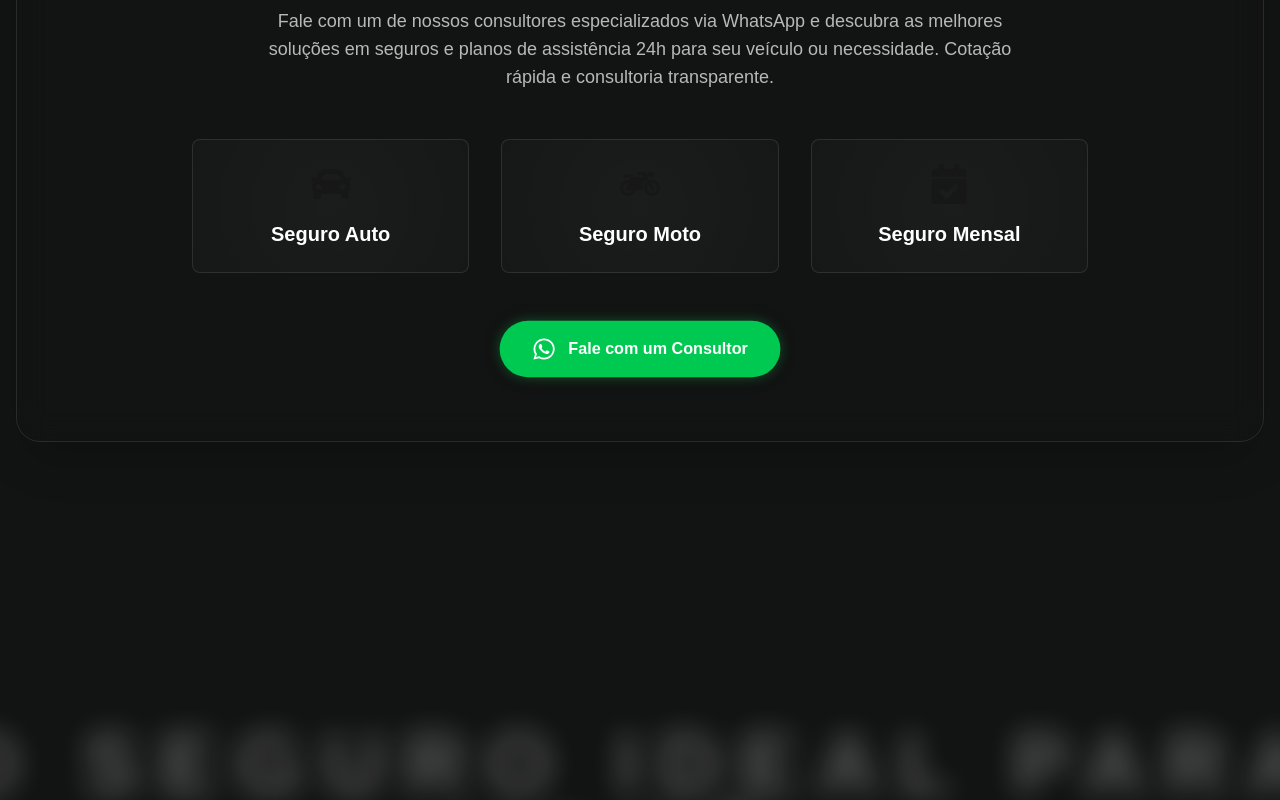
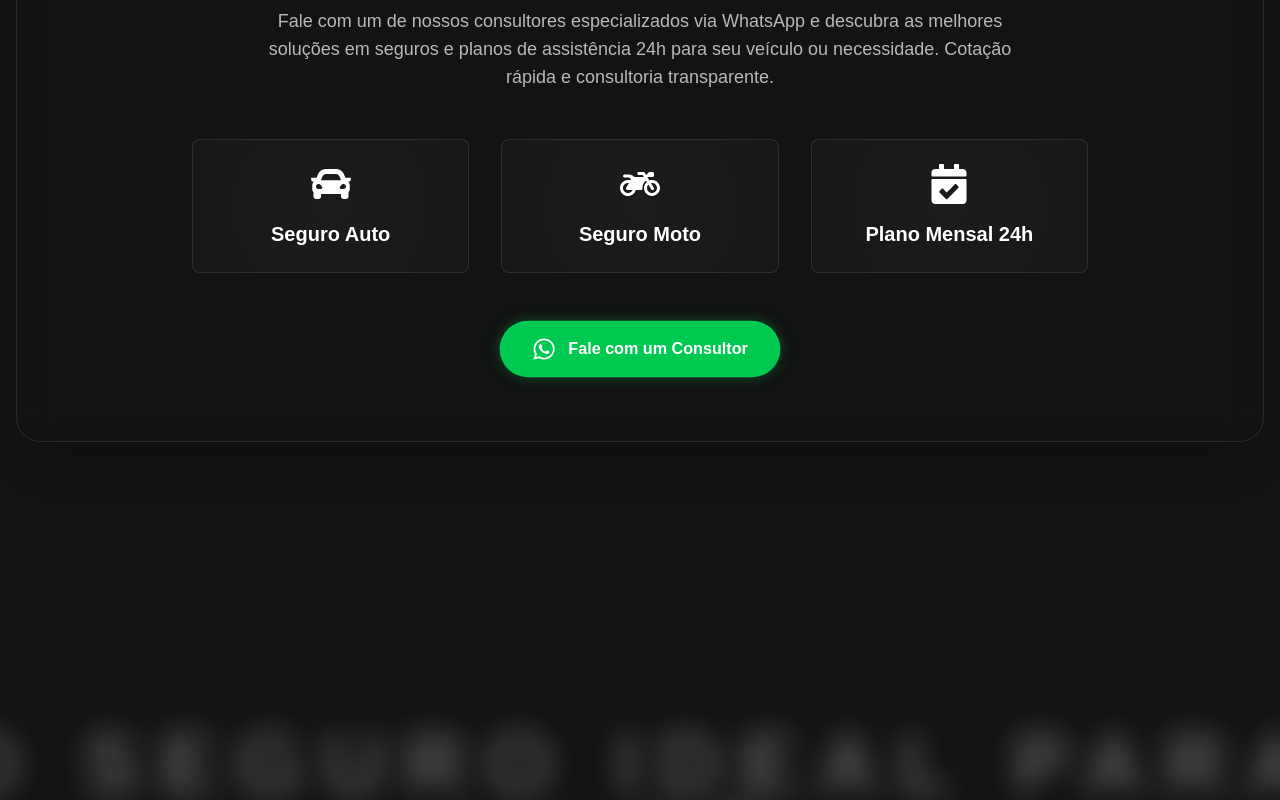
Before and after one commit to gsPatrick/loyds-Seguro, a Next.js app: page /seguros in a window 1280 px wide. Shown: the part 2280-3080 px from the top of the page. Built offline with nearby package versions, Linux system fonts and the light colour scheme.

Commit message:
import novo

```diff
--- a/componentsSeguros/CTA/WhatsAppCTA.js
+++ b/componentsSeguros/CTA/WhatsAppCTA.js
@@ -7,7 +7,6 @@ import { FaWhatsapp, FaCar, FaMotorcycle, FaCalendarCheck } from 'react-icons/fa
 import { gsap } from 'gsap';
 
 // --- Componente auxiliar para exibir um serviço com o estilo de card interativo ---
-// Este componente agora só define as VARIANTS e o estilo, sem whileInView/initial próprios
 const ServiceDisplayCard = ({ icon, title, index }) => {
     const cardRef = useRef(null);
     const handleMouseMove = (e) => {
@@ -23,19 +22,16 @@ const ServiceDisplayCard = ({ icon, title, index }) => {
      };
 
     // Variantes para a animação de entrada no scroll (staggered)
-    // initial={{ opacity: 0, y: 30 }} e animate={{ opacity: 1, y: 0 }}
-    // Serão aplicados IMPLICITAMENTE pelo staggerChildren do pai
     const cardVariants = {
         hidden: { opacity: 0, y: 30 },
-        visible: { opacity: 1, y: 0, transition: { duration: 0.6, ease: 'easeOut', delay: index * 0.1 } }, // Usa o index para o delay
+        visible: { opacity: 1, y: 0, transition: { duration: 0.6, ease: 'easeOut', delay: index * 0.1 } },
     };
 
     return (
         <motion.div
             ref={cardRef}
-            variants={cardVariants} // Aplica as variantes de animação
-             // REMOVIDO: initial="hidden" e whileInView="visible" daqui
-            className="flex flex-col items-center p-6 rounded-lg relative overflow-hidden h-full" // Adicionado h-full para uniformidade, relative overflow-hidden
+            variants={cardVariants}
+            className="flex flex-col items-center p-6 rounded-lg relative overflow-hidden h-full"
              style={{
                 border: '1px solid rgba(255, 255, 255, 0.1)',
                 background: 'radial-gradient(400px circle at var(--mouse-x, 50%) var(--mouse-y, 50%), rgba(255, 255, 255, 0.04), transparent 80%)',
@@ -47,7 +43,8 @@ const ServiceDisplayCard = ({ icon, title, index }) => {
             whileHover={{ boxShadow: '0 0 20px rgba(255, 255, 255, 0.08)' }}
         >
             {/* Conteúdo do card */}
-            <div className="mb-4 text-lo-peach relative z-10">
+            {/* CORRIGIDO: Alterado text-lo-peach para text-white */}
+            <div className="mb-4 text-white relative z-10">
                 {icon}
             </div>
             <span className="text-xl font-bold text-white relative z-10">{title}</span>
@@ -86,11 +83,9 @@ const WhatsAppCTAGeneral = () => {
   const services = [
     { icon: <FaCar size={40} />, title: 'Seguro Auto' },
     { icon: <FaMotorcycle size={40} />, title: 'Seguro Moto' },
-    { icon: <FaCalendarCheck size={40} />, title: 'Seguro Mensal' },
+    { icon: <FaCalendarCheck size={40} />, title: 'Plano Mensal 24h' },
   ];
 
-  // As variants Framer Motion para o contêiner principal (a caixa com blur)
-  // Esta div controlará QUANDO a animação da seção começa
   const containerVariants = {
     hidden: { opacity: 0, y: 50 },
     visible: {
@@ -99,19 +94,16 @@ const WhatsAppCTAGeneral = () => {
       transition: {
         duration: 0.8,
         ease: 'circOut',
-        // Removendo 'when: "beforeChildren"' para simplificar, o stagger já gerencia a ordem
       },
     },
   };
 
-  // Variants para o contêiner do grid (apenas para o stagger dos filhos)
-  // Esta div controlará COMO os filhos (os cards) animam em relação a ela
   const gridContainerVariants = {
-     hidden: { opacity: 0 }, // Estado inicial padrão para os filhos antes do stagger começar
+     hidden: { opacity: 0 },
      visible: {
-        opacity: 1, // Garante que o grid esteja visível
+        opacity: 1,
         transition: {
-           staggerChildren: 0.15, // Atraso entre a animação de cada card ServiceDisplayCard
+           staggerChildren: 0.15,
         },
      },
   };
@@ -121,7 +113,7 @@ const WhatsAppCTAGeneral = () => {
     <section className="py-24 sm:py-32" style={{ backgroundColor: '#121313' }}>
       <div className="container mx-auto px-4 text-center">
         <motion.div
-          variants={containerVariants} // Animação de entrada do contêiner principal
+          variants={containerVariants}
           initial="hidden"
           whileInView="visible"
           viewport={{ once: true, amount: 0.3 }}
@@ -135,30 +127,22 @@ const WhatsAppCTAGeneral = () => {
             e planos de assistência 24h para seu veículo ou necessidade. Cotação rápida e consultoria transparente.
           </p>
 
-          {/* Grid mostrando os serviços - AGORA USA O NOVO COMPONENTE ServiceDisplayCard */}
-          {/* Este contêiner controla o stagger dos cards internos */}
           <motion.div
              className="grid grid-cols-1 md:grid-cols-3 gap-8 w-full max-w-4xl mb-12"
-             variants={gridContainerVariants} // Usa as variants para o stagger
-             initial="hidden" // Define o estado inicial do grid (e seus filhos) como hidden
-             animate="visible" // Anima o grid (e seus filhos via stagger) para visible
-             // REMOVIDO: whileInView e viewport daqui. A animação agora é disparada quando o contêiner PAI entra na view.
-             // Pode ser necessário adicionar whileInView e viewport AQUI se quiser que APENAS o grid anime
-             // quando ele mesmo entra na view, independente do pai.
-             // Mantendo a animação disparada pelo pai por enquanto, parece ser a intenção.
-             // Se quiser que o grid anime *independente* do pai, adicione whileInView={{ opacity: 1 }} e viewport={{ once: true, amount: 0.3 }} aqui.
+             variants={gridContainerVariants}
+             initial="hidden"
+             animate="visible"
           >
             {services.map((service, index) => (
               <ServiceDisplayCard
                  key={index}
                  icon={service.icon}
                  title={service.title}
-                 index={index} // Passa o index para o delay do stagger no componente filho
+                 index={index}
               />
             ))}
           </motion.div>
 
-           {/* Botão principal de CTA para o WhatsApp */}
            <Link
              href={`https://wa.me/${whatsappNumber}?text=${whatsappMessage}`}
              passHref
```
